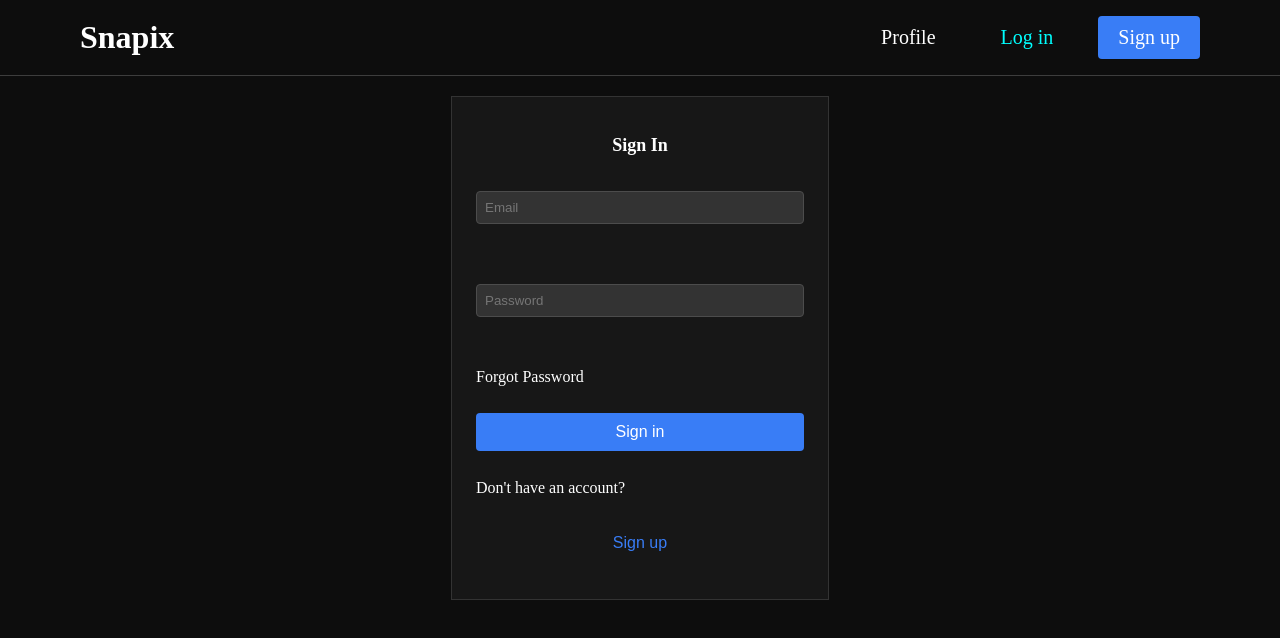
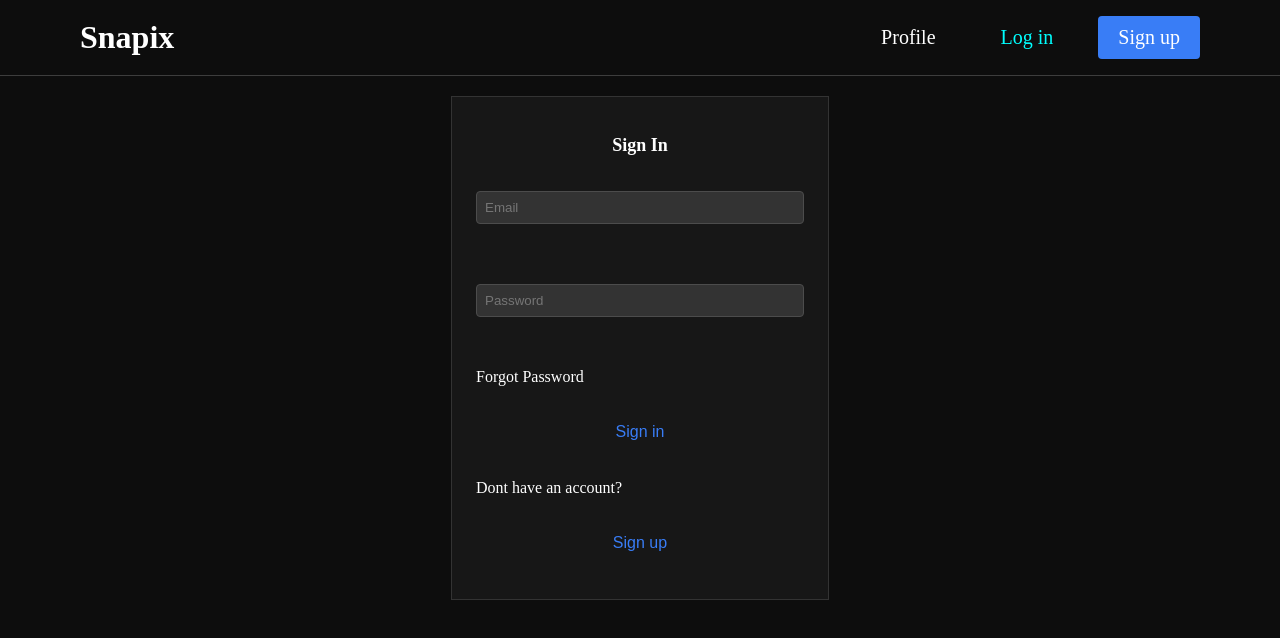
Before and after one commit to burshilya2024/snapix, a Next.js app: page /LogIn in a window 1280 px wide. Shown: the top 638 px of the page. Built offline with nearby package versions, Linux system fonts and the light colour scheme.

Commit message:
FIX: fixing MAX errors, an error in passing types that are not registered in the button and form interface

```diff
--- a/PROJECT_STRUCTURE.ts
+++ b/PROJECT_STRUCTURE.ts
@@ -1,7 +1,7 @@
 // TODO:project-root/
 // │
 // !├── src/
-// ?│   ├── public/               // Ресурсы приложения (изображения, шрифты и т.д.)
+// ?│   ├── public/assets           // Ресурсы приложения (изображения, шрифты и т.д.)
 // ?│   ├── styles/               // Стили приложения
 // ?|   |__ pages/                // Router pages
 // !│   ├── common/               // Общие компоненты, хуки, утилиты и типы данных
@@ -22,4 +22,4 @@
 // │   │   └── ...
 // │   └── ...
 // ├──//? package.json              // Файл с зависимостями и скриптами
-// └──//TODO: README.md                 // Документация проекта
+// └──//TODO: README.md             // Документация проекта
--- a/src/pages/LogIn/index.tsx
+++ b/src/pages/LogIn/index.tsx
@@ -1,47 +1,48 @@
-import Form from "@/components/Form/Form";
-import React, { useState } from 'react';
+import React, { useState } from 'react'
+
+import Button from '@/components/Button/Button'
+import Form from '@/components/Form/Form'
+
 import styles from '@/styles/LogIn.module.scss'
-import Button from "@/components/Button/Button";
 
 const LogIn: React.FC = () => {
-  const [email, setEmail] = useState<string>('');
-  const [password, setPassword] = useState<string>('');
+  const [email, setEmail] = useState<string>('')
+  const [password, setPassword] = useState<string>('')
 
   const handleLogin = async (event: React.FormEvent<HTMLFormElement>) => {
-    event.preventDefault();
+    event.preventDefault()
   }
+
   return (
     <Form onSubmit={handleLogin}>
       <div className={styles.tittle}>Sign In</div>
       <div className={styles.inputGroup}>
         <input
-                type="email"
-                placeholder="Email"
+          className={styles.inputField}
+          onChange={e => setEmail(e.target.value)}
+          placeholder={'Email'}
+          required
+          type={'email'}
           value={email}
-                onChange={(e) => setEmail(e.target.value)}
-                className={styles.inputField}
-                required
         />
       </div>
       <div className={styles.inputGroup}>
         <input
-                type="password"
-                placeholder="Password"
+          className={styles.inputField}
+          onChange={e => setPassword(e.target.value)}
+          placeholder={'Password'}
+          required
+          type={'password'}
           value={password}
-                onChange={(e) => setPassword(e.target.value)}
-                className={styles.inputField}
-                required
         />
         {/*TODO: make "input" be an single component*/}
       </div>
-          <div>
-            Forgot Password
-          </div>
-          <Button type="submit">Sign in</Button>
-            <div> Don't have an account?</div>
+      <div>Forgot Password</div>
+      <Button outline>Sign in</Button>
+      <div> Dont have an account?</div>
       <Button outline>Sign up</Button>
     </Form>
-  );
-};
+  )
+}
 
-export default LogIn;
+export default LogIn
```
Also changed, not shown: src/components/Form/Form.tsx (+11 -11 lines). Lines whose indentation alone changed are shown as unchanged.
